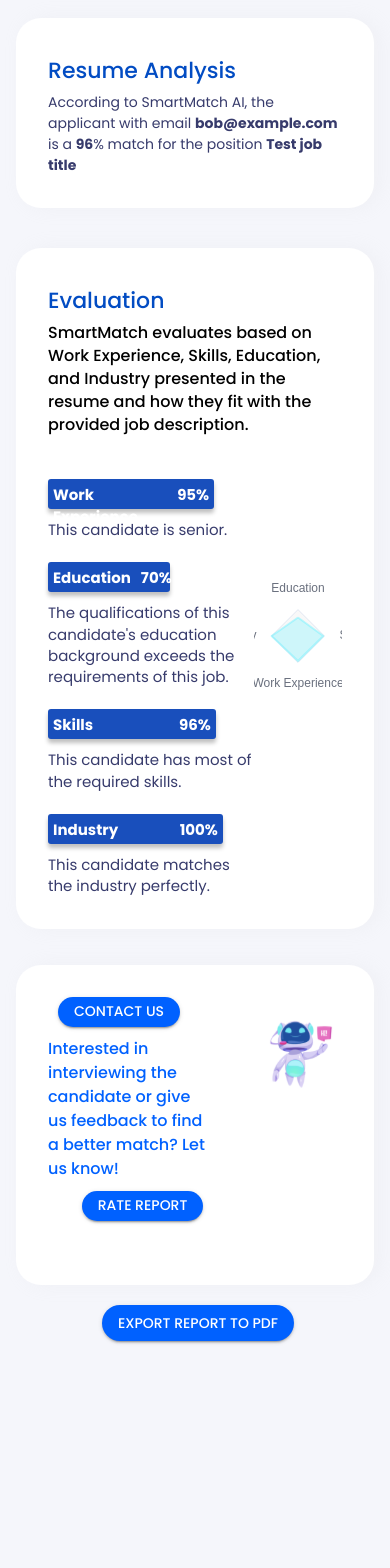
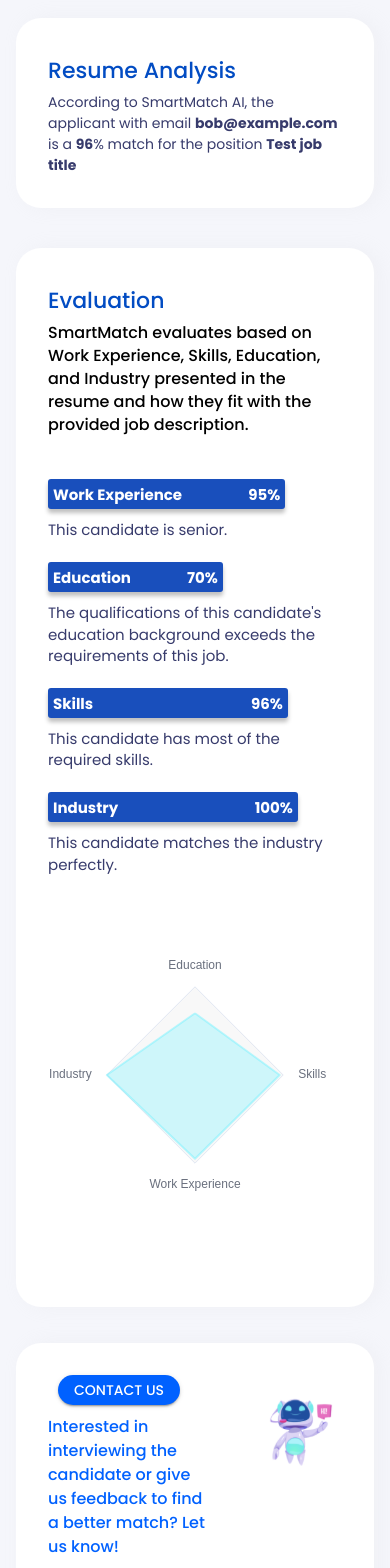
Before and after one commit to takeramagan/Smart-Match, a Next.js app: page /businessReport in a window 390 px wide. Shown: the top 1568 px of the page. Before the commit the page ends 1361 px from the top, so only its background shows below. Built offline with nearby package versions, Linux system fonts and the light colour scheme.

Commit message:
rate request button position change; businessReport chart display responsive view

```diff
--- a/src/features/businessReport/BusinessMarketCompetitivenessSection.js
+++ b/src/features/businessReport/BusinessMarketCompetitivenessSection.js
@@ -1,9 +1,9 @@
 import {Trans, useTranslation} from "react-i18next";
-import {Box, Grid} from "@material-ui/core";
+import {Box} from "@material-ui/core";
 import {h, h2} from "../../constant/fontsize";
-import {PercentageLabel} from "../../components/PercentageLabel";
 import {Section} from "../../components/Section";
 import ReactECharts from "echarts-for-react";
+import styles from '../../styles/Home.module.css'
 
 export const BusinessRadarChart = ({report}) => {
     const {t} = useTranslation();
@@ -64,7 +64,7 @@ export const BusinessRadarChart = ({report}) => {
     }
 
     return (
-        <Box height={400}>
+        <Box height={400} className={styles.businessReportRadarChart}>
             <ReactECharts
                 option={option} style={{height: '400px', width: '100%'}}
             />
@@ -115,9 +115,8 @@ export const BusinessMarketCompetitiveness = ({report}) => {
     }
 
     const PercentageLabels = () => {
-        return (
-            <Box style={{
-                width: '70%', fontSize: 15,
+        return (<Box className={styles.businessReportBarChart} style={{
+                fontSize: 15,
                 fontWeight: 'bold'
             }}>
                 <br/>
@@ -170,12 +169,10 @@ export const BusinessMarketCompetitiveness = ({report}) => {
                 <Box fontSize={h} fontWeight='500' lineHeight='42px' color='rgba(2, 76, 195, 1)'>
                     {t('b_radarchart.title')}
                 </Box>
-                <FitJobSection></FitJobSection>
-                <Box container style={{display: 'flex'}}>
-                    <PercentageLabels></PercentageLabels>
-                    <Box style={{width: '30%'}}>
-                        <BusinessRadarChart report={report}/>
-                    </Box>
+                <FitJobSection/>
+                <Box container className={styles.businessReportChartContainer}>
+                    <PercentageLabels/>
+                    <BusinessRadarChart report={report}/>
                 </Box>
             </Box>
         </Section>
--- a/src/features/businessReport/BusinessRateSection.js
+++ b/src/features/businessReport/BusinessRateSection.js
@@ -11,6 +11,44 @@ import {
     X_API_KEY_B_AND_C
 } from "../../constant/externalURLs";
 import {RateForm} from "../../components/CommonReusable/RateForm";
+import html2canvas from "html2canvas";
+import jsPDF from "jspdf";
+
+
+const generatePdf = () => {
+    if (typeof window !== "undefined") {
+        window.scrollTo(0, 0);
+        // force to enter full screen for generating picture
+        const input = document.getElementById('divToPrint');
+        // let rfs = // for newer Webkit and Firefox
+        //     input.requestFullscreen
+        //     || input.webkitRequestFullScreen
+        //     || input.mozRequestFullScreen
+        //     || input.msRequestFullscreen;
+        // if (typeof rfs != "undefined" && rfs) {
+        //     rfs.call(input);
+        // } else if (typeof window.ActiveXObject != "undefined") {
+        //     // for Internet Explorer
+        //     let wscript = new ActiveXObject("WScript.Shell");
+        //     if (wscript != null) {
+        //         wscript.SendKeys("{F11}");
+        //     }
+        // }
+
+        html2canvas(input)
+            .then((canvas) => {
+                const imgData = canvas.toDataURL('image/png', 0.3);
+                const pdf = new jsPDF('l', 'mm', 'a4', true);
+                const imgProps = pdf.getImageProperties(imgData);
+                const width = pdf.internal.pageSize.getWidth();
+                const height = (imgProps.height * width) / imgProps.width;
+                pdf.addImage(imgData, 'PNG', 0, 0, width, height, undefined, 'FAST');
+                pdf.save("report.pdf");
+            });
+    } else {
+        alert('Sorry, export function does not support for your current environment, we are upgrading the function!');
+    }
+};
 
 export function BusinessRateSection({report, hrId, jobId, email}) {
     const {t} = useTranslation();
@@ -102,10 +140,6 @@ export function BusinessRateSection({report, hrId, jobId, email}) {
     const RateRequestButton = () => {
         return <Button variant='contained'
                        color='primary'
-                       target="_blank"
-                       style={{
-                           borderRadius: 15, marginLeft: 10, height: 30,
-                       }}
                        onClick={() => (setShowRateForm(true))}
         >
             {t("rating.request_rate_button")}
@@ -113,6 +147,7 @@ export function BusinessRateSection({report, hrId, jobId, email}) {
     };
 
     return (
+        <>
             <Section
                 style={{marginTop: 18}}>
                 <Box display={'flex'} flexDirection={'row'}>
@@ -150,9 +185,6 @@ export function BusinessRateSection({report, hrId, jobId, email}) {
                                       defaultValue={defaultValue}
                             />
                         </Modal>
-                    <Box display={'flex'} style={{justifyContent: 'center', marginTop: 10}}>
-                        <RateRequestButton></RateRequestButton>
-                    </Box>
                     </Box>
                     <img src='ai.svg' width={80} height={100} style={{
                         marginTop: 35,
@@ -160,5 +192,16 @@ export function BusinessRateSection({report, hrId, jobId, email}) {
                     }}/>
                 </Box>
             </Section>
+            <div style={{display: 'flex', justifyContent:'space-between', marginTop: 20, marginBottom: 20,
+                marginRight: 96,  marginLeft: 96}}>
+                <RateRequestButton/>
+                <Button
+                    variant='contained'
+                    onClick={generatePdf}
+                    color='primary'>
+                    {t('export.exportFile')}
+                </Button>
+            </div>
+        </>
     );
 }
--- a/src/pages/businessReport.js
+++ b/src/pages/businessReport.js
@@ -18,42 +18,6 @@ import {useRouter} from 'next/router';
 // import ArrowBackOutlinedIcon from '@material-ui/icons/ArrowBackOutlined';
 import jsPDF from "jspdf";
 import html2canvas from "html2canvas";
-
-
-const generatePdf = () => {
-    if (typeof window !== "undefined") {
-        window.scrollTo(0, 0);
-        // force to enter full screen for generating picture
-        const input = document.getElementById('divToPrint');
-        // let rfs = // for newer Webkit and Firefox
-        //     input.requestFullscreen
-        //     || input.webkitRequestFullScreen
-        //     || input.mozRequestFullScreen
-        //     || input.msRequestFullscreen;
-        // if (typeof rfs != "undefined" && rfs) {
-        //     rfs.call(input);
-        // } else if (typeof window.ActiveXObject != "undefined") {
-        //     // for Internet Explorer
-        //     let wscript = new ActiveXObject("WScript.Shell");
-        //     if (wscript != null) {
-        //         wscript.SendKeys("{F11}");
-        //     }
-        // }
-
-        html2canvas(input)
-            .then((canvas) => {
-                const imgData = canvas.toDataURL('image/png', 0.3);
-                const pdf = new jsPDF('l', 'mm', 'a4', true);
-                const imgProps = pdf.getImageProperties(imgData);
-                const width = pdf.internal.pageSize.getWidth();
-                const height = (imgProps.height * width) / imgProps.width;
-                pdf.addImage(imgData, 'PNG', 0, 0, width, height, undefined, 'FAST');
-                pdf.save("report.pdf");
-            });
-    } else {
-        alert('Sorry, export function does not support for your current environment, we are upgrading the function!');
-    }
-};
 
 export default function BusinessReport({presetReport}) {
     const {t} = useTranslation();
@@ -165,14 +129,6 @@ export default function BusinessReport({presetReport}) {
                     </Grid>
                 </Container>
 
-                <div style={{textAlign: 'right', marginTop: 20, marginBottom: 20, marginRight: 96}}>
-                    <Button
-                        variant='contained'
-                        onClick={generatePdf}
-                        color='primary'>
-                        {t('export.exportFile')}
-                    </Button>
-                </div>
             </Box>
         </>
     )
--- a/src/styles/Home.module.css
+++ b/src/styles/Home.module.css
@@ -114,9 +114,34 @@
     height: 1em;
 }
 
+.businessReportChartContainer {
+    display: flex;
+    justify-content: space-between;
+}
+.businessReportBarChart {
+    width: 70%;
+}
+.businessReportRadarChart {
+    width: 30%;
+}
+
+
 @media (max-width: 600px) {
     .grid {
         width: 100%;
         flex-direction: column;
     }
 }
+
+@media (max-width: 800px) {
+    .businessReportChartContainer {
+        display: flex;
+        flex-direction: column;
+    }
+    .businessReportBarChart {
+        width: 100%;
+    }
+    .businessReportRadarChart {
+        width: 100%;
+    }
+}
```
Lines whose indentation alone changed are shown as unchanged.
